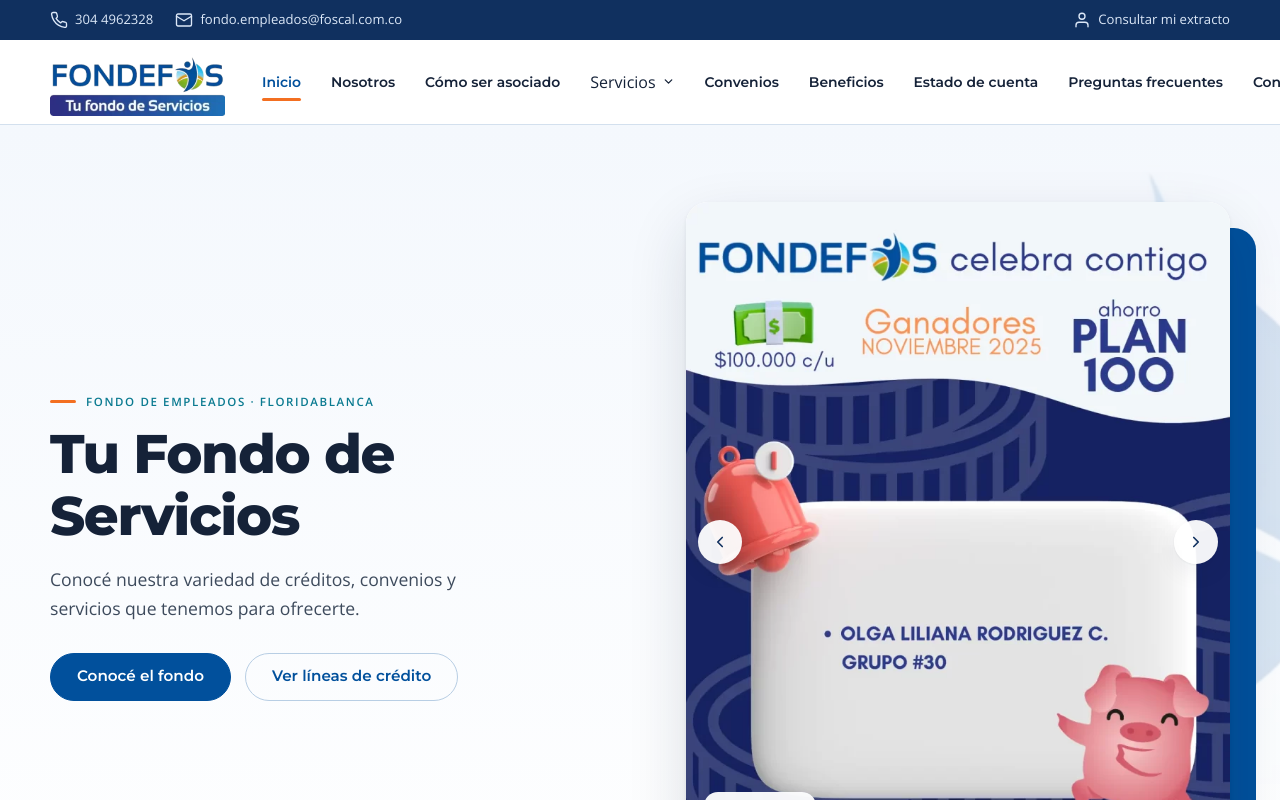
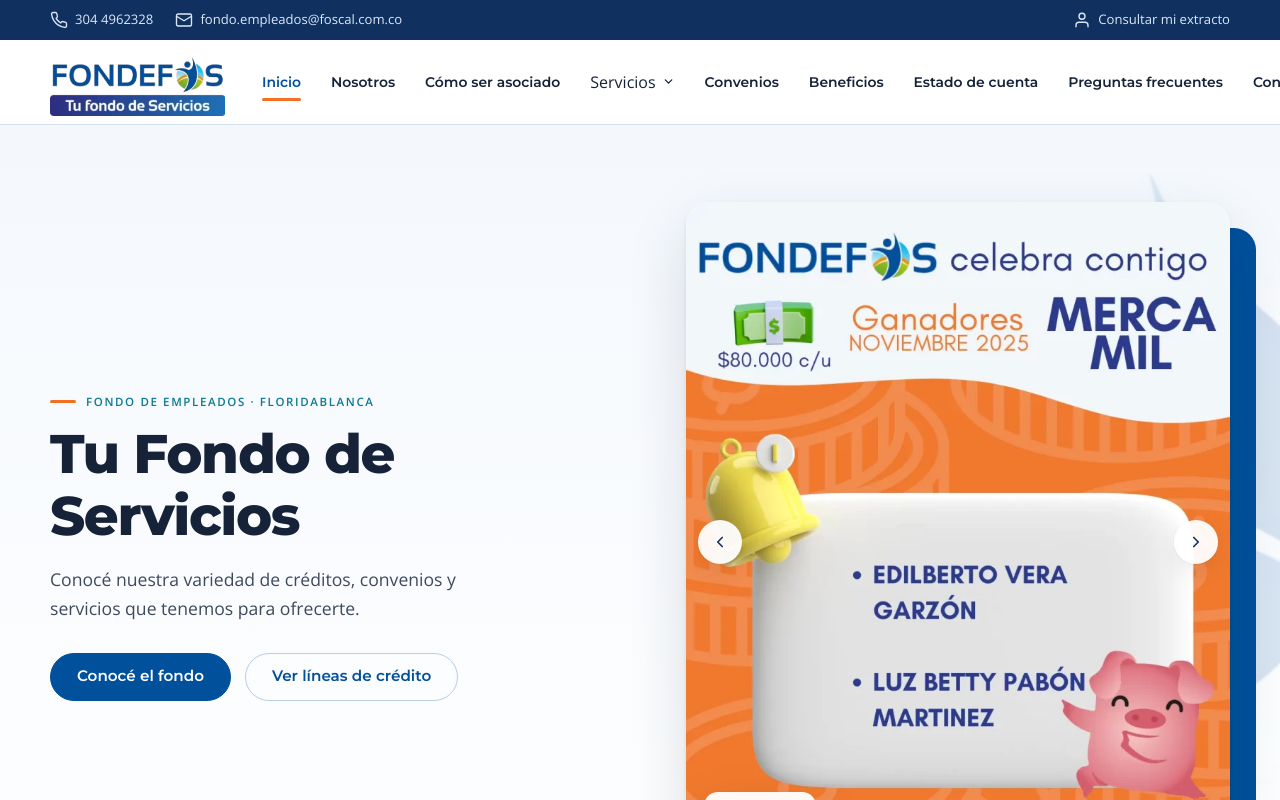
Before and after one commit to andy-rodriguez-code/Fondeweb, a React (Vite) app in the folder frontend/: page / in a window 1280 px wide. Shown: the top 800 px of the page. Built offline with nearby package versions, Linux system fonts and the light colour scheme.

Commit message:
feat(frontend): fase-2 P8 carrusel de portada (useCarrusel, respeta prefers-reduced-motion)

```diff
--- /dev/null
+++ b/frontend/src/hooks/useCarrusel.js
@@ -0,0 +1,66 @@
+import { useCallback, useEffect, useRef, useState } from 'react'
+
+// useCarrusel — carrusel de portada (clon assets/site.js [data-carrusel]):
+// avance automático cada `ms` (6000), pausa con hover/foco, reinicio del
+// temporizador tras navegación manual (prev/sig/punto) y respeto de
+// prefers-reduced-motion (`respetaReduccion`). El estado `indice` refleja los
+// atributos del clon en las láminas (data-activa, aria-hidden) y puntos
+// (aria-current) — el CSS (grupo 2) selecciona por ellos. El clon evalúa la
+// media query una vez al cargar; aquí se evalúa en cada arranque (superset:
+// responde si la preferencia cambia durante la sesión). Sin láminas o con una
+// sola el clon no activa nada (`laminas.length < 2`); se conserva esa guarda.
+
+export default function useCarrusel(ref, { ms = 6000, respetaReduccion = true } = {}) {
+  const [indice, setIndice] = useState(0)
+  const totalRef = useRef(0)
+  const temporizadorRef = useRef(null)
+
+  const detener = useCallback(() => {
+    if (temporizadorRef.current) {
+      window.clearInterval(temporizadorRef.current)
+      temporizadorRef.current = null
+    }
+  }, [])
+
+  const arrancar = useCallback(() => {
+    if (!ref.current) return
+    if (respetaReduccion && window.matchMedia('(prefers-reduced-motion: reduce)').matches) return
+    detener()
+    temporizadorRef.current = window.setInterval(() => {
+      setIndice((prev) => (totalRef.current > 1 ? (prev + 1) % totalRef.current : prev))
+    }, ms)
+  }, [ref, ms, respetaReduccion, detener])
+
+  useEffect(() => {
+    const contenedor = ref.current
+    if (!contenedor) return
+    totalRef.current = contenedor.querySelectorAll('.carrusel__lamina').length
+    if (totalRef.current < 2) return
+    arrancar()
+    return detener
+  }, [ref, arrancar, detener])
+
+  const anterior = useCallback(() => {
+    if (totalRef.current <= 1) return
+    setIndice((prev) => ((prev - 1 + totalRef.current) % totalRef.current))
+    arrancar()
+  }, [arrancar])
+
+  const siguiente = useCallback(() => {
+    if (totalRef.current <= 1) return
+    setIndice((prev) => (prev + 1) % totalRef.current)
+    arrancar()
+  }, [arrancar])
+
+  const irA = useCallback(
+    (i) => {
+      const total = totalRef.current
+      if (total <= 1) return
+      setIndice(((i % total) + total) % total)
+      arrancar()
+    },
+    [arrancar],
+  )
+
+  return { indice, anterior, siguiente, irA, pausar: detener, reanudar: arrancar }
+}
--- a/frontend/src/sections/Portada.jsx
+++ b/frontend/src/sections/Portada.jsx
@@ -1,7 +1,9 @@
+import { useRef } from 'react'
 import BotonCta from './BotonCta.jsx'
 import MarcoOffset from './MarcoOffset.jsx'
 import Rotulo from '../components/ui/Rotulo.jsx'
 import Icono from '../components/ui/Icono.jsx'
+import useCarrusel from '../hooks/useCarrusel.js'
 import marcaAgua from '../assets/images/fondefos.com.co/background_fondo_ico-e48e1f6f69.webp'
 import lamina1 from '../assets/images/fondefos.com.co/PLAN-100-NOVIEMBRE_11zon-768x960-9bf7cfe8ff.webp'
 import lamina2 from '../assets/images/fondefos.com.co/MERCAMIL-NOVIEMBRE_11zon-768x960-66de9a4dcc.webp'
@@ -10,17 +12,21 @@
 
 // Portada — héroe asimétrico del inicio (clon .portada): rótulo + h1 + bajada
 // + par de CTA a la izquierda, carrusel en marco desplazado a la derecha
-// (4 láminas 768×960, flechas, puntos y píldora flotante). Renderiza el
-// estado inicial estático del clon (data-activa="si" en la primera lámina,
-// aria-current="true" en el primer punto); useCarrusel (P8) reflejará esos
-// mismos atributos — el CSS del carrusel (grupo 2) ya selecciona por ellos.
+// (4 láminas 768×960, flechas, puntos y píldora flotante). useCarrusel (P8)
+// refleja los atributos del clon desde estado (data-activa, aria-hidden,
+// aria-current) y conecta avance automático (6s), pausa con hover/foco y
+// navegación manual; el CSS del carrusel (grupo 2) selecciona por ellos.
 // Las cuatro imágenes son fijas de la portada (imports de Vite desde
 // src/assets/); `laminas` solo aporta los alt verbatim del clon, en orden.
+// fetchPriority/loading quedan estáticos (primera lámina) como en el clon:
+// site.js nunca los modifica al avanzar.
 // CSS: grupo 10 (portada) + grupo 11 (marco + dato flotante).
 
 const LAMINAS = [lamina1, lamina2, lamina3, lamina4]
 
 export default function Portada({ rotulo, titulo, bajada, acciones = [], laminas = [], datoFlotante }) {
+  const carruselRef = useRef(null)
+  const carrusel = useCarrusel(carruselRef, { ms: 6000, respetaReduccion: true })
   return (
     <section className="portada" data-od-id="portada">
       <img
@@ -51,10 +57,21 @@
           </div>
         </div>
 
-        <MarcoOffset caja="carrusel" cajaProps={{ 'data-carrusel': '', 'data-od-id': 'carrusel-portada' }}>
+        <MarcoOffset
+          caja="carrusel"
+          cajaProps={{
+            'data-carrusel': '',
+            'data-od-id': 'carrusel-portada',
+            ref: carruselRef,
+            onMouseEnter: carrusel.pausar,
+            onMouseLeave: carrusel.reanudar,
+            onFocus: carrusel.pausar,
+            onBlur: carrusel.reanudar,
+          }}
+        >
           <div className="carrusel__pista">
             {laminas.map((lamina, i) => {
-              const activa = i === 0
+              const activa = carrusel.indice === i
               return (
                 <div
                   className="carrusel__lamina"
@@ -67,16 +84,26 @@
                     width="768"
                     height="960"
                     alt={lamina.alt}
-                    {...(activa ? { fetchPriority: 'high' } : { loading: 'lazy' })}
+                    {...(i === 0 ? { fetchPriority: 'high' } : { loading: 'lazy' })}
                   />
                 </div>
               )
             })}
           </div>
-          <button type="button" className="carrusel__nav carrusel__nav--prev" aria-label="Pieza anterior">
+          <button
+            type="button"
+            className="carrusel__nav carrusel__nav--prev"
+            aria-label="Pieza anterior"
+            onClick={carrusel.anterior}
+          >
             <Icono nombre="chevron-izquierda" size={18} />
           </button>
-          <button type="button" className="carrusel__nav carrusel__nav--sig" aria-label="Pieza siguiente">
+          <button
+            type="button"
+            className="carrusel__nav carrusel__nav--sig"
+            aria-label="Pieza siguiente"
+            onClick={carrusel.siguiente}
+          >
             <Icono nombre="chevron-derecha" size={18} />
           </button>
           <div className="carrusel__puntos" aria-label="Piezas destacadas">
@@ -84,8 +111,9 @@
               <button
                 type="button"
                 className="carrusel__punto"
-                aria-current={i === 0 ? 'true' : undefined}
+                aria-current={carrusel.indice === i ? 'true' : undefined}
                 aria-label={`Ver pieza ${i + 1} de ${laminas.length}`}
+                onClick={() => carrusel.irA(i)}
                 key={i}
               />
             ))}
```
